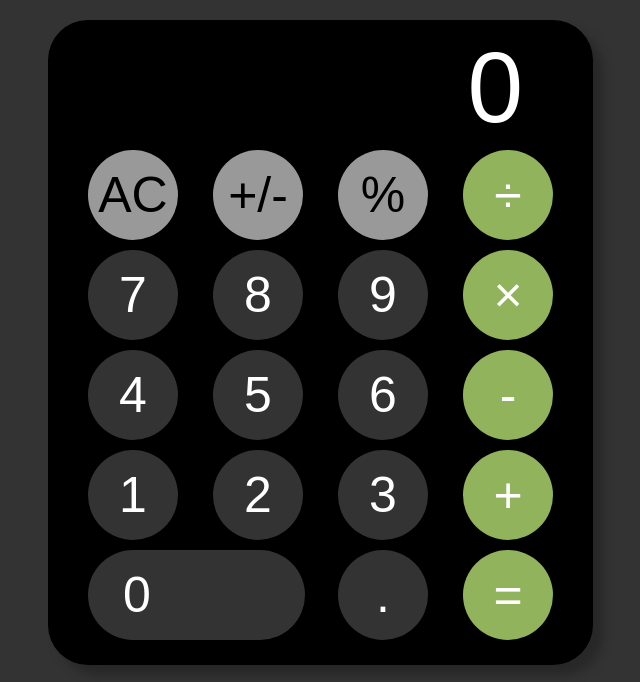
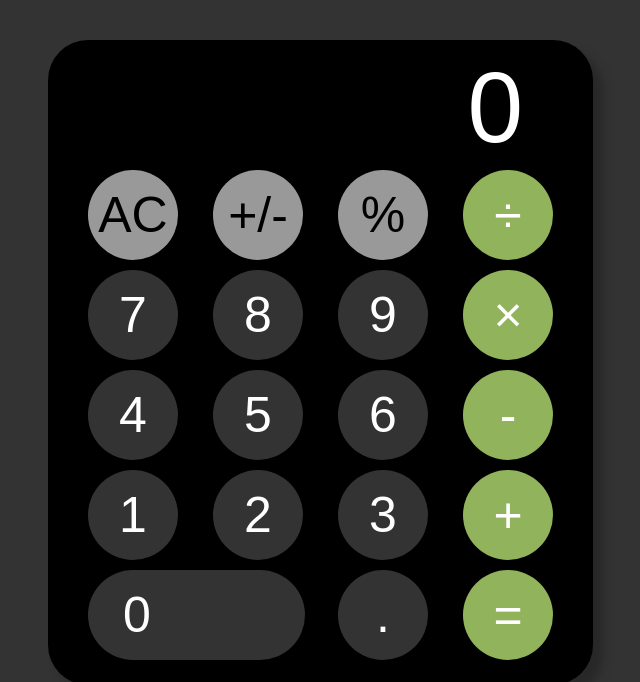
Before and after one commit to fullstackraven/calculator, a plain HTML site: page index.html in a window 1280 px wide. Shown: the top 682 px of the page, without its empty margins (322-962 px from the left). Drawn offline with Linux system fonts and the light colour scheme.

Commit message:
Fix layout issue

```diff
--- a/style.css
+++ b/style.css
@@ -3,8 +3,7 @@
     margin: 0;
 }
 
-html, body #fullheight {
-    min-height:  100% !important;
+html, body {
     height: 100%;
     font-family: Arial, Helvetica, sans-serif;
     background-color: rgb(51, 51, 51);
```
